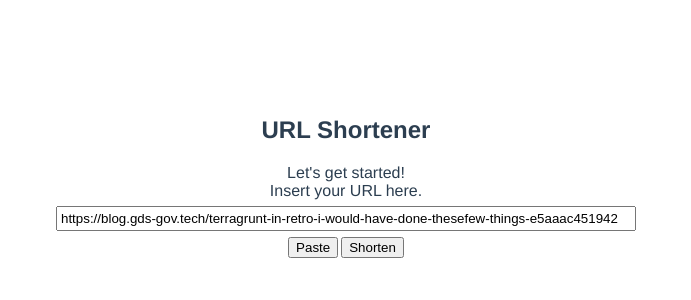
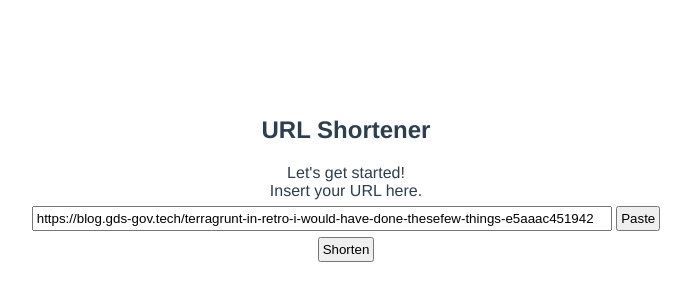
Before and after one commit to constanxe/url-shortener, a Vue app in the folder client/: page / in a window 1280 px wide. Shown: the part 124-424 px from the top of the page, without its empty margins (294-985 px from the left). Built offline with nearby package versions, Linux system fonts and the light colour scheme.

Commit message:
client: remove buttons wrapper, move copy/paste buttons to beside

```diff
--- a/client/src/App.vue
+++ b/client/src/App.vue
@@ -2,18 +2,13 @@
   <div id="app">
     <h2>URL Shortener</h2>
     <div class="label">Let's get started!<br>Insert your URL here.</div>
-    <input type="search" v-model="urlInput">
-    <div class="buttons">
-      <button @click="pasteUrlInput()">Paste</button>
-      <button @click="generateShortenedUrl()" @keydown.enter="generateShortenedUrl()">Shorten</button>
-    </div>
+    <input type="search" v-model="urlInput"> <button @click="pasteUrlInput()">Paste</button> <br>
+    <button @click="generateShortenedUrl()" @keydown.enter="generateShortenedUrl()">Shorten</button>
 
     <div class="result">
       <div v-if="shortenedUrl">
-        <div class="label">Shortened URL: <a target="_blank" :href="shortenedUrl">{{shortenedUrl}}</a></div>
-        <div class="buttons">
-          <button @click="copyShortenedUrl()">Copy</button>
-        </div>
+        Shortened URL: <a target="_blank" :href="shortenedUrl">{{shortenedUrl}}</a>
+        &nbsp;<button @click="copyShortenedUrl()">Copy</button>
       </div>
 
       <div class="error label" v-html="errorMessage"></div>
@@ -89,18 +84,16 @@
 input {
   width: 60%;
   max-width: 580px;
+}
+
+input,
+button {
   padding: 3px;
 }
 
 input,
-.label,
-.buttons {
+.label {
   margin-bottom: 6px;
-}
-
-// add space between buttons
-.buttons > *:not(:last-child) {
-  margin-right: 3px;
 }
 
 .result {
```
